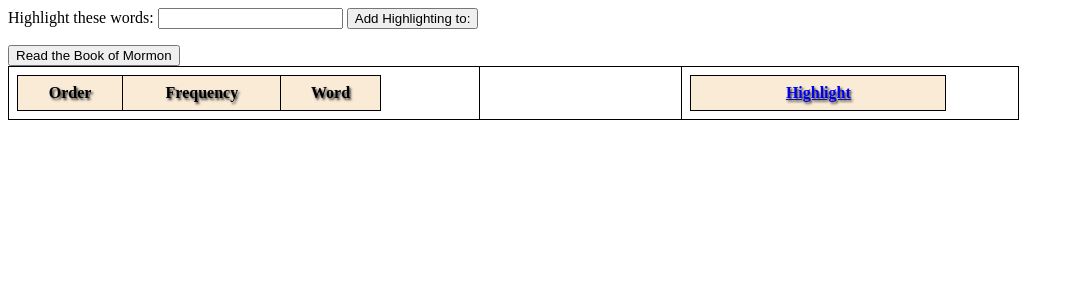
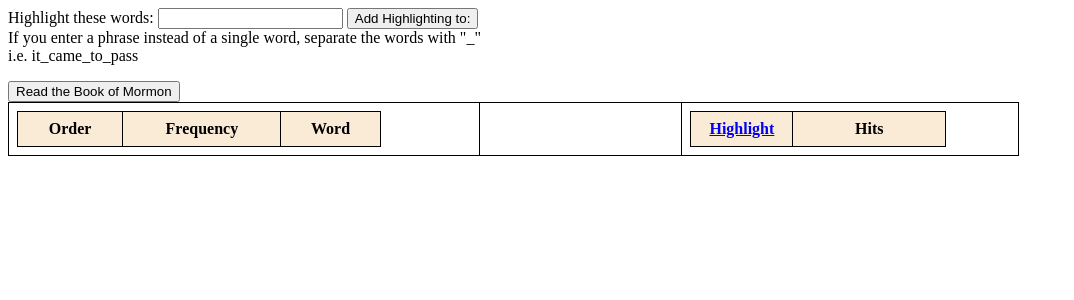
Before and after one commit to gtjames/gtjames.github.io, a Jekyll site: the page BoM/Bom.html, which Jekyll copies as it is, in a window 1280 px wide. Shown: the top 300 px of the page, without its empty margins (0-1074 px from the left). Built offline with Jekyll 4.4.1, drawn with Linux system fonts in a browser that asks for light colours; some of the changed lines change nothing that is shown.

Commit message:
Update Bom.html

```diff
--- a/BoM/Bom.html
+++ b/BoM/Bom.html
@@ -1,33 +1,35 @@
 <style>
+
     table {
         border-collapse: collapse;
         width: 80%;
     }
 
-.hideMe { display: none;  }
-.showMe { display: block; text-shadow: 0.1em 0.1em 0.15em #333 }
-
 	td, th {
     	border: 1px solid;
     	padding: 8px;
-    text-shadow: 0.1em 0.1em 0.15em #333
 	}
+
 	th  {
 		background-color: AntiqueWhite;
 		text-align: center;
 	}
 
-    tr:nth-child(odd)   {   background-color: Bisque;      }
-    tr:nth-child(even)  {   background-color: Wheat;      }
-    .ATOZ, .ZTOA        {   background-color: Cornsilk     }
-    .special            {   background-color: Linen    }
+    tr:nth-child(odd)   {   background-color: Bisque;   }
+    tr:nth-child(even)  {   background-color: Wheat;    }
+    .ATOZ, .ZTOA        {   background-color: Cornsilk  }
+    .special            {   background-color: Linen     }
+	.hideMe 			{	display: none;  }
+	.showMe 			{	display: block; }
 
 </style>
 
 Highlight these words: <input type="text" id="special" noHistory=true/>
 <span id="addHighlighting">    <button>Add Highlighting to:</button> </span>
+<br>If you enter a phrase instead of a single word, separate the words with "_"
+<br>i.e. it_came_to_pass
 <p>
-<span class="readBook">    <button>Read the Book of Mormon</button> </span>
+<span id="readBook">    <button>Read the Book of Mormon</button> </span>
 <table style='border-syle: none;'>
 	<TR  style='background-color:white;'>
 		<TD width="35%">
@@ -42,13 +44,14 @@
         	</div>
 		</TD>
 		<TD   valign="top" width="15%">
-			<div id='references'>		</div>
+			<div id='references'></div>
 		</TD>
 		<TD   valign="top" width="25%">
 			<div id='words' class='ShowMe' >
 				<table id='highLightList'>
 					<TR>
-						<th onclick='deleteWord()'  width="40%"><a href='#'>Highlight</a></th>
+						<th id='deleteSpecial' width="40%"><a href='#'>Highlight</a></th>
+						<th>Hits</th>
 					</TR>
 				</table>
 			</div>
@@ -58,45 +61,30 @@
 </table>
 
 <script>
-    var lines;
-    var	fileLoaded = false;
-    var allWords = {};
-    var specialWords = [];
+    var lines;					//	will hold every line of the Book of Mormon
+    var	fileLoaded = false;		//	don't do somethings if the book is not loaded
+    var allWords = {};			//	Object to hold word and reference array
+    var specialWords = [];		//	array of words we want to analyze
 
     document.getElementById('addHighlighting').addEventListener( 'click', function(evt) { addHighLighting(document.getElementById('special').value); }, false);
-    document.querySelector('.readBook'       ).addEventListener( 'click', function(evt) { readBlob(); }, false);
+    document.getElementById('readBook'       ).addEventListener( 'click', function(evt) { readBlob();   }, false);
+    document.getElementById('deleteSpecial'  ).addEventListener( 'click', function(evt) { deleteWord(); }, false);
 
-	function showReferences(evt) {
-        var hoverWord = evt.target.textContent;
-		var ul = "<ul>";
-			ul += "<strong><big> " + hoverWord + "</big></strong>";
-		for ( r = 0; r < allWords[hoverWord].ref.length; r++)
-			ul += "<li class='showVerse'>" + allWords[hoverWord].ref[r];
-		ul += "</ul>";
-		document.getElementById('references').innerHTML = ul;
+	//	take the words in the entry field
+	//		save them to the highLightList
+	//		give them each a checkbox so they can be deleted
+	function addHighLighting(highLightedWord) {
 
- 	    var x = document.getElementsByClassName('showVerse' );
- 		for (var i = 0; i < x.length; i++) {
- 			x[i].addEventListener( 'mouseover', function(evt) { showVerse(hoverWord, evt.target.innerText); }, false);
- 	    	x[i].addEventListener( 'mouseout',  function(evt) { hideVerse(evt); }, false);
+		var newWords = highLightedWord.toLowerCase().split(' ');
+		var phrases = [];
+		for (var i = 0; i < newWords.length; i++) {
+			var u = newWords[i].indexOf("_");
+			if (u >= 0) {
+				phrases.push(newWords[i].replace(/_/g, " ").toLowerCase());
+				newWords.splice(i, 1);
+				i--;
 			}
 		}
-
-	function showVerse (word, verseRef) {
-		var verse = localStorage.getItem(verseRef);
-		verse = verse.replace(new RegExp("\\b " + word + "\\b","gi"), "<strong><big> " + word + "</big></strong>");
-        document.getElementById('verse').innerHTML = verse;
-		document.getElementById('words').className = 'hideMe';
-		document.getElementById('verse').className = 'showMe';
-	}
-	function hideVerse(evt) {
-		document.getElementById('words').className = 'showMe';
-		document.getElementById('verse').className = 'hideMe';
-	}
-
-	function addHighLighting(highLightedWord) {
-
-		var newWords = highLightedWord.split(' ');
 
 		for ( i = 0; i < newWords.length; i++ ) {
 			var newWord = newWords[i];
@@ -107,33 +95,60 @@
 			var table = document.getElementById('highLightList');
 
 			var row = table.insertRow( table.rows.length );
-			var oCell = row.insertCell(0)
-			oCell.innerHTML = "<label><input type='checkbox'>" + newWord + "</label>"
-		}
-		if (fileLoaded)
-			hightLightSpecialWords();
+			var oCell = row.insertCell(0);
+			oCell.innerHTML = "<input type='checkbox'><label name='showReferences2'>" + newWord + "</label></input>";
+			oCell = row.insertCell(1);
+			oCell.innerHTML = "" + allWords[newWord].count;
 		}
 
-	function deleteWord() {
-		var table = document.getElementById('highLightList');
-		var rowCount = table.rows.length;
-
-		for(var i=1; i<rowCount; i++) {
-			var row = table.rows[i];
-			if(! row.firstChild.firstChild.firstChild.checked )		continue;
-			var foundAt = specialWords.indexOf(row.firstChild.firstChild.textContent);
-			if ( foundAt == -1)										continue;
-			specialWords.splice(foundAt,1);
-			table.deleteRow(i);
-			rowCount--;
-			i--;
+			for (var i = 0; i < localStorage.length; i++) {
+    			var verseText = localStorage.getItem(localStorage.key(i)).toLowerCase();
+				for ( p = 0; p < phrases.length; p++ )  {
+	    			if (verseText.indexOf(phrases[p]) >= 0)	{
+						//	is there a reference to this word in the allWords list
+        		    	if (typeof allWords[phrases[p]] !== 'undefined') {
+        	    			allWords[phrases[p]].count += 1;
+    		        		//	we only need one verse reference list if the word is in the verse multiple times
+	    	        		if (allWords[phrases[p]].ref.indexOf(phrases[p]) == -1) {
+						    	allWords[phrases[p]].ref.push(localStorage.key(i));
+						    }
+            			}
+            			else {		//	new word in list
+    	        			allWords[phrases[p]] = { "count": 1, "ref":[localStorage.key(i)]};
+						}
+					}
+    			}
 			}
 
-		if (fileLoaded)
-			hightLightSpecialWords();
+
+		for ( i = 0; i < phrases.length; i++ ) {
+			var newPhrase = phrases[i];
+			if (newPhrase.length == 0) 					continue;
+			if ( specialWords.indexOf(newPhrase) > -1)	continue;
+
+			specialWords.push(newPhrase);
+			var table = document.getElementById('highLightList');
+
+			var row = table.insertRow( table.rows.length );
+			var oCell = row.insertCell(0);
+			oCell.innerHTML = "<input type='checkbox'><label name='showReferences2'>" + newPhrase + "</label></input>"
+			oCell = row.insertCell(1);
+			oCell.innerHTML = "" + allWords[newPhrase].count;
 		}
 
-	function hightLightSpecialWords() {
+		if (fileLoaded) {
+			hiLightSpecialWords();
+	 	    var x = document.getElementsByName('showReferences2' );
+ 			for (var i = 0; i < x.length; i++) {
+ 				x[i].addEventListener( 'mouseover', function(evt) { showReferences(evt); }, false);
+ 			}
+		}
+	}
+
+	//	search each unique word in the book of Mormon
+	//		if that word is in the specialWords list
+	//		more that row up to the top of the list
+	function hiLightSpecialWords() {
 		var table = document.getElementById("wordList");
         var tbody = table.tBodies.item(0);
 
@@ -152,6 +167,30 @@
    		}
 	}
 
+	//	look for the checked specialWords
+	//		they are no longer special. remove them from the list
+	//		if the book is read mark the special words in the full word list
+	function deleteWord() {
+		var table = document.getElementById('highLightList');
+		var rowCount = table.rows.length;
+
+		for(var i=1; i<rowCount; i++) {
+			var row = table.rows[i];
+			if(! row.firstChild.firstChild.checked )		continue;
+			var foundAt = specialWords.indexOf(row.firstChild.firstChild.textContent);
+			if ( foundAt == -1)										continue;
+			specialWords.splice(foundAt,1);
+			table.deleteRow(i);
+			rowCount--;
+			i--;
+		}
+
+		//	refresh the words that should be highlighed as special
+		if (fileLoaded)
+			hilightSpecialWords();
+	}
+
+	//	load the Book of Mormon from disk
     function readBlob() {
 		var xmlhttp = new XMLHttpRequest();
 		var url = "TheBookOfMormon.txt";
@@ -166,6 +205,9 @@
 		xmlhttp.send();
 	}
 
+	//	we have the book loaded
+	//	split all of the text into separate lines
+	//	analyze each verse to extract all words and tally them
 	function readTheBook(theBook) {
 	    allWords = {};
 
@@ -184,8 +226,6 @@
         */
         for (var l = 0; l < lines.length; l++) {
             if (startOfBook(lines[l])) {
-            	console.log(lines[l]);
-				var bookName = getBookName(lines[l]);
 				for (l++; l < lines.length && !startOfBook(lines[l]); l++) {
                 	if (lines[l].search('Chapter') >= 0)
                     	l++;
@@ -211,28 +251,15 @@
         }
         document.getElementById('frequency').innerHTML = tableList + "</TABLE>";
         fileLoaded = true;
-		hightLightSpecialWords();
+		hiLightSpecialWords();
  	    var x = document.getElementsByName('showReferences' );
  		for (var i = 0; i < x.length; i++) {
  			x[i].addEventListener( 'mouseover', function(evt) { showReferences(evt); }, false);
  		}
     }
 
-	function getBookName(line) {
-		var bookName = line.split(' ')[0];
-		if ( bookName.length == 1 )		bookName += ' Nephi';
-		else if (bookName == 'Words')	bookName += ' of Mormon';
-		else if (bookName == 'THE')		bookName  =  'The Book of Mormon-Introduction';
-		return bookName;
-	}
-
-    function isSpecial(word, specialWords) {
-        for (var s = 0; s < specialWords.length; s++)
-            if (specialWords[s] == word)
-            	return 'special';
-        return '';
-    }
-
+	//	eliminate the leading verse reference on each line
+	//	return JSON with list of words and the reference
     function removeChapterRef(line, chapter) {
     	var book;
         var reference = line.split(":");
@@ -247,27 +274,90 @@
         return {"words": words, "chapter":book};
     }
 
+	//	this is the only way to know that we have moved from one book to the next
+	function startOfBook(line) {
+        return (line.search('BOOK OF') >= 0 || line.search('WORDS OF') >= 0);
+    }
+
+	//	when the mouse hovers over a verse
+	//		display all references in the showVerse column
+	function showReferences(evt) {
+        var hoverWord = evt.target.textContent;		//	get word from the cell
+		var ul = "<ul>";
+			ul += "<strong><big> " + hoverWord + "</big></strong>" + " : " + allWords[hoverWord].count;	//	make the top entry the word we are listing
+		for ( r = 0; r < allWords[hoverWord].ref.length; r++)
+			ul += "<li class='showVerse'>" + allWords[hoverWord].ref[r];
+		ul += "</ul>";
+		document.getElementById('references').innerHTML = ul;		// in the references column, stuff the list of all references
+
+		//	get a list of all of the verses
+		//	give them all an event for mouse over and mouse out
+ 	    var x = document.getElementsByClassName('showVerse' );
+ 		for (var i = 0; i < x.length; i++) {
+ 			x[i].addEventListener( 'mouseover', function(evt) { showVerse(hoverWord, evt.target.innerText); }, false);
+ 	    	x[i].addEventListener( 'mouseout',  function(evt) { hideVerse(evt); }, false);
+ 		}
+	}
+
+	//	the mouse is over a verse reference
+	//		get the verse from local storage
+	//		replace all references with bold, uppercase text
+	//		replace the special words section with the verse text
+	function showVerse (word, verseRef) {
+		var verse = localStorage.getItem(verseRef);
+		verse = verse.replace(new RegExp("\\b " + word + "\\b","gi"), "<strong> " + word.toUpperCase() + "</strong>");
+        document.getElementById('verse').innerHTML = verse;
+		document.getElementById('words').className = 'hideMe';
+		document.getElementById('verse').className = 'showMe';
+	}
+
+	//	the mouse has departed the verse reference
+	//		hide the verse text and show the special word section again
+	function hideVerse(evt) {
+		document.getElementById('words').className = 'showMe';
+		document.getElementById('verse').className = 'hideMe';
+	}
+
+	//	is this word one of our special words
+	//		if so we want to assign a 'special' class id to it
+    function isSpecial(word, specialWords) {
+        for (var s = 0; s < specialWords.length; s++)
+            if (specialWords[s] == word)
+            	return 'special';
+        return '';
+    }
+
+	//	This is why we wrote this code
+	//		wordsAndRef		the verse reference and a list of the words in the verse
+	//		line			the line 'as is' with reference and just text
+	//		save the line in localStorage
+	//		add the individual words to the allWords object, save each reference
     function tallyWords(wordsAndRef, line) {
+
     	var words = wordsAndRef.words;
     	localStorage.setItem(wordsAndRef.chapter, line);
+
+    	//	loop through each word in the verse
         for (var w = 0; w < words.length; w++) {
             if (words[w].length == 0)
                 continue;
+
+			//	is there a reference to this word in the allWords list
             if (typeof allWords[words[w]]  !== 'undefined') {
             	allWords[words[w]].count += 1;
+            	//	we only need one verse reference list if the word is in the verse multiple times
             	if (allWords[words[w]].ref.indexOf(wordsAndRef.chapter) == -1)
 				    allWords[words[w]].ref.push( wordsAndRef.chapter );
             }
-            else {
+            else {		//	new word in list
             	allWords[words[w]] = { "count": 1, "ref":[wordsAndRef.chapter]};
 			}
         }
     }
 
-    function startOfBook(line) {
-        return (line.search('BOOK OF') >= 0 || line.search('WORDS OF') >= 0);
-    }
-
+//--------------------------------------------------------------------------
+//		our sorting algorithms
+//--------------------------------------------------------------------------
     var lastSortCol = null;
 
     function callSort(ele, column) {
```
Lines whose indentation alone changed are shown as unchanged.
